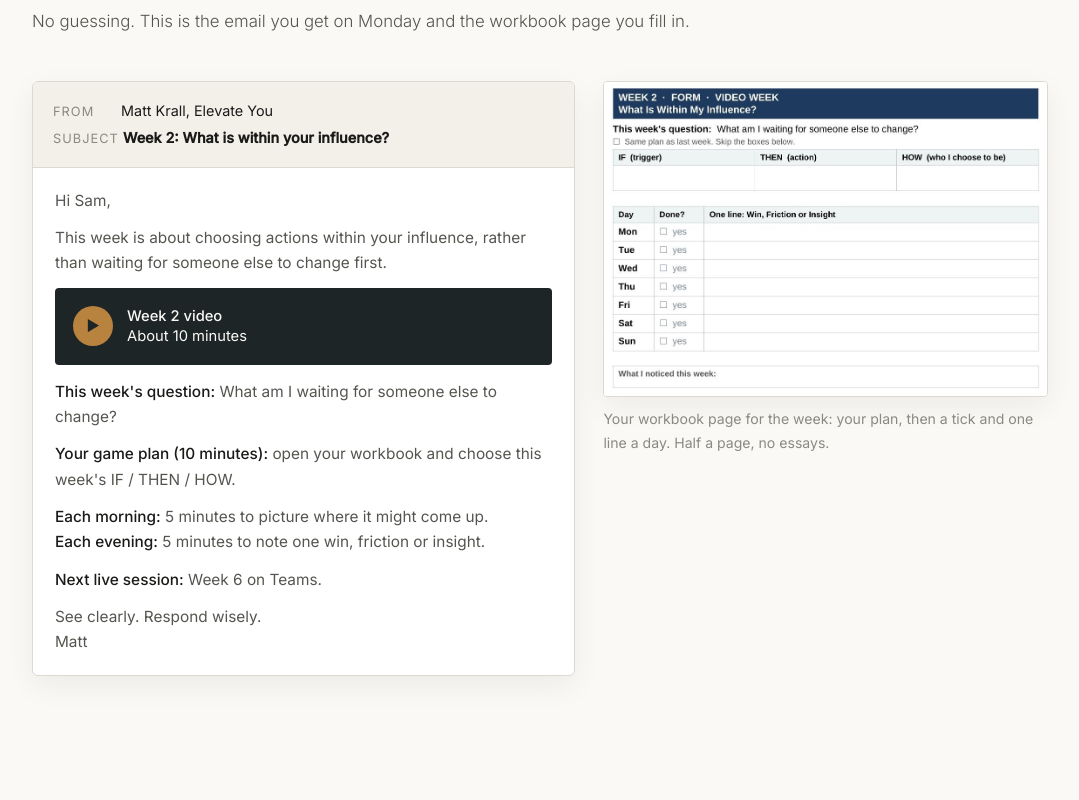
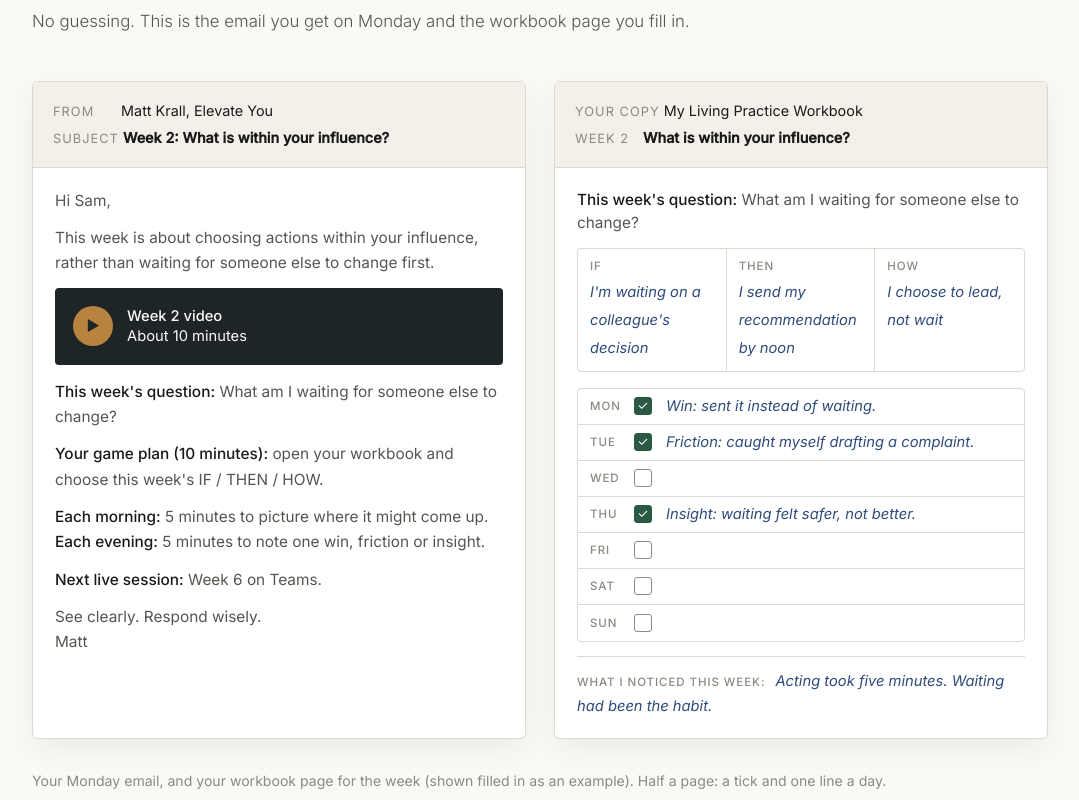
Before and after one commit to Streamlab-ai/matt-website, a plain HTML site: page founding-cohort.html in a window 1280 px wide. Shown: the part 2500-3300 px from the top of the page, without its empty margins (100-1179 px from the left). Drawn offline with nearby package versions, Linux system fonts and the light colour scheme; a script that the page names is missing; a web font is replaced by a local one.

Commit message:
Sample week: symmetric email and workbook cards, workbook shown filled in as HTML
Co-Authored-By: Claude Sonnet 5.5 <noreply@anthropic.com>
Claude-Session: https://claude.ai/code/session_01RqxkW6XNACRAFjN1pJ2KJM

```diff
--- a/founding-cohort.html
+++ b/founding-cohort.html
@@ -30,7 +30,7 @@
   <link rel="preconnect" href="https://fonts.gstatic.com" crossorigin>
   <link href="https://fonts.googleapis.com/css2?family=Playfair+Display:ital,wght@0,400;0,600;0,700;1,400;1,600&family=Inter:ital,wght@0,300;0,400;0,500;1,300;1,400&display=swap" rel="stylesheet">
   <link rel="stylesheet" href="/site.css">
-  <link rel="stylesheet" href="/ig.css">
+  <link rel="stylesheet" href="/ig.css?v=20261126c">
 </head>
 <body class="ig">
   <nav class="nav" aria-label="Main navigation">
@@ -128,10 +128,31 @@
               <p>See clearly. Respond wisely.<br>Matt</p>
             </div>
           </div>
-          <figure class="ig-sample__wb">
-            <img src="/images/sample-week-workbook-v2.jpg" alt="Sample workbook page for Week 2: this week's question, an IF / THEN / HOW plan, and a Monday to Sunday tick-box log with one line a day" loading="lazy" width="1015" height="720">
-            <figcaption>Your workbook page for the week: your plan, then a tick and one line a day. Half a page, no essays.</figcaption>
-          </figure>
+          <div class="ig-wb" aria-label="Sample Week 2 workbook page, filled in">
+            <div class="ig-email__head">
+              <p><span>Your copy</span> My Living Practice Workbook</p>
+              <p><span>Week 2</span> <strong>What is within your influence?</strong></p>
+            </div>
+            <div class="ig-wb__body">
+              <p class="ig-wb__q"><strong>This week's question:</strong> What am I waiting for someone else to change?</p>
+              <div class="ig-wb__plan">
+                <div><b>IF</b><i>I'm waiting on a colleague's decision</i></div>
+                <div><b>THEN</b><i>I send my recommendation by noon</i></div>
+                <div><b>HOW</b><i>I choose to lead, not wait</i></div>
+              </div>
+              <div class="ig-wb__log">
+                <div class="ig-wb__row"><b>Mon</b><span class="ig-wb__tick is-on">&#10003;</span><i>Win: sent it instead of waiting.</i></div>
+                <div class="ig-wb__row"><b>Tue</b><span class="ig-wb__tick is-on">&#10003;</span><i>Friction: caught myself drafting a complaint.</i></div>
+                <div class="ig-wb__row"><b>Wed</b><span class="ig-wb__tick"></span><i></i></div>
+                <div class="ig-wb__row"><b>Thu</b><span class="ig-wb__tick is-on">&#10003;</span><i>Insight: waiting felt safer, not better.</i></div>
+                <div class="ig-wb__row"><b>Fri</b><span class="ig-wb__tick"></span><i></i></div>
+                <div class="ig-wb__row"><b>Sat</b><span class="ig-wb__tick"></span><i></i></div>
+                <div class="ig-wb__row"><b>Sun</b><span class="ig-wb__tick"></span><i></i></div>
+              </div>
+              <p class="ig-wb__note"><b>What I noticed this week:</b> <i>Acting took five minutes. Waiting had been the habit.</i></p>
+            </div>
+          </div>
+          <p class="ig-sample__cap">Your Monday email, and your workbook page for the week (shown filled in as an example). Half a page: a tick and one line a day.</p>
         </div>
       </div>
     </section>
--- a/ig.css
+++ b/ig.css
@@ -156,6 +156,32 @@
 .ig-banner a { color: var(--charcoal); font-weight: 500; text-decoration: underline; text-underline-offset: 3px; margin-left: 6px; }
 .ig-banner + .ig-hero { padding-top: 104px; }
 .ig-hero__cta--two { display: flex; gap: 12px; flex-wrap: wrap; }
-.ig-btn--outline { background: transparent; color: var(--cream); border-color: rgba(250,249,246,0.5); }
-.ig-btn--outline:hover { background: transparent; border-color: var(--amber); color: var(--amber); }
+.ig-btn--outline { background: var(--amber); color: var(--charcoal); border-color: var(--amber); font-weight: 600; }
+.ig-btn--outline:hover { background: var(--cream); border-color: var(--cream); color: var(--charcoal); }
+.ig-btn--outline::after { content: "\2192"; margin-left: 10px; }
 @media (max-width: 760px) { .ig-banner + .ig-hero { padding-top: 72px; } }
+
+/* sample week: symmetric email + workbook cards */
+.ig-sample { grid-template-columns: 1fr 1fr; align-items: stretch; }
+.ig-sample .ig-email { display: flex; flex-direction: column; }
+.ig-sample .ig-email__body { flex: 1; }
+.ig-wb { display: flex; flex-direction: column; background: #fff; border: 1px solid var(--rule); border-radius: 6px; box-shadow: 0 10px 30px rgba(0,0,0,0.06); overflow: hidden; }
+.ig-wb__body { flex: 1; display: flex; flex-direction: column; padding: 20px 22px 18px; }
+.ig-wb__q { font-size: 0.96rem; color: var(--slate); line-height: 1.5; margin-bottom: 14px; }
+.ig-wb__q strong { color: var(--ink); font-weight: 500; }
+.ig-wb__plan { display: grid; grid-template-columns: repeat(3, 1fr); border: 1px solid var(--rule); border-radius: 4px; margin-bottom: 16px; }
+.ig-wb__plan div { padding: 10px 12px; border-right: 1px solid var(--rule); }
+.ig-wb__plan div:last-child { border-right: 0; }
+.ig-wb__plan b, .ig-wb__row b, .ig-wb__note b { display: block; font: 500 0.72rem 'Inter', sans-serif; text-transform: uppercase; letter-spacing: 0.08em; color: var(--slate-light); margin-bottom: 4px; }
+.ig-wb__plan i, .ig-wb__row i, .ig-wb__note i { font-style: italic; color: #2F4B7C; font-size: 0.92rem; line-height: 1.4; }
+.ig-wb__log { flex: 1; display: flex; flex-direction: column; border: 1px solid var(--rule); border-radius: 4px; }
+.ig-wb__row { flex: 1; display: grid; grid-template-columns: 38px 26px 1fr; align-items: center; gap: 6px; padding: 4px 12px; min-height: 36px; border-bottom: 1px solid var(--rule); }
+.ig-wb__row:last-child { border-bottom: 0; }
+.ig-wb__row b { margin: 0; }
+.ig-wb__tick { width: 18px; height: 18px; border: 1px solid var(--slate-light); border-radius: 3px; display: grid; place-items: center; font-size: 0.8rem; line-height: 1; color: transparent; }
+.ig-wb__tick.is-on { background: var(--green); border-color: var(--green); color: #fff; }
+.ig-wb__note { margin: 14px 0 0; padding-top: 12px; border-top: 1px solid var(--rule); font-size: 0.92rem; }
+.ig-wb__note b { display: inline; margin: 0 6px 0 0; }
+.ig-sample__cap { grid-column: 1 / -1; font-size: 0.88rem; color: var(--slate-light); margin: 2px 0 0; }
+@media (max-width: 900px) { .ig-sample { grid-template-columns: 1fr; } .ig-sample__cap { grid-column: auto; } }
+@media (max-width: 560px) { .ig-wb__plan { grid-template-columns: 1fr; } .ig-wb__plan div { border-right: 0; border-bottom: 1px solid var(--rule); } .ig-wb__plan div:last-child { border-bottom: 0; } .ig-wb__row { min-height: 44px; } }
```
Also changed, not shown: individual-growth.html (+26 -5 lines).
